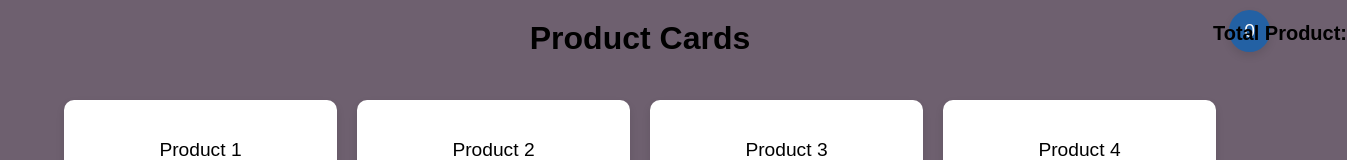
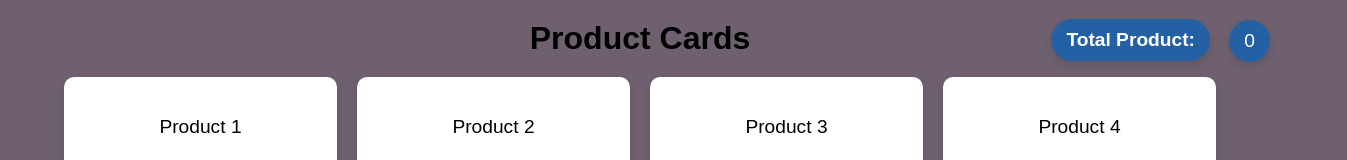
Before and after one commit to bharathwebd/addtocart, a plain HTML site: page index.html in a window 1280 px wide. Shown: the top 160 px of the page, 1347 px wide, since content can reach past the window. Drawn offline with Linux system fonts and the light colour scheme.

Commit message:
first commit

```diff
--- a/index.html
+++ b/index.html
@@ -9,11 +9,9 @@
 <body>
 
     <h1>Product Cards</h1>
+    <h3>Total Product:</h3>
 
     <div class="cartCount" id="cartCount">0</div>
-    <div class="total">
-        <div>Total Product:</div>
-    </div>
 
     <div class="productContainer" id="productContainer"></div>
     <script>
--- a/style.css
+++ b/style.css
@@ -9,6 +9,20 @@
         }
         h1 {
             margin: 20px;
+        }
+        h3{
+            position: fixed;
+            top: 0px;
+            right: 70px;
+            background-color:#2361a4 ;
+            color: #fff;
+            padding: 10px 15px;
+            border-radius: 50px;
+            font-size: 1.2em;
+            display: flex;
+            justify-content: center;
+            align-items: center;
+            box-shadow: 0 4px 8px rgba(0, 0, 0, 0.1);
         }
         .productContainer {
             display: grid;
@@ -63,16 +77,10 @@
         .cartCount:hover{
             background-color: red;
         }
-        .total div{
-            position: relative;
-            font-size: 20px;
-            font-weight: bolder;
-            top: -55px;
-            left: 640px;
-        }
+
         .cartCount {
             position: fixed;
-            top: 10px;
+            top: 20px;
             right: 10px;
             background-color:#2361a4 ;
             color: #fff;
```
